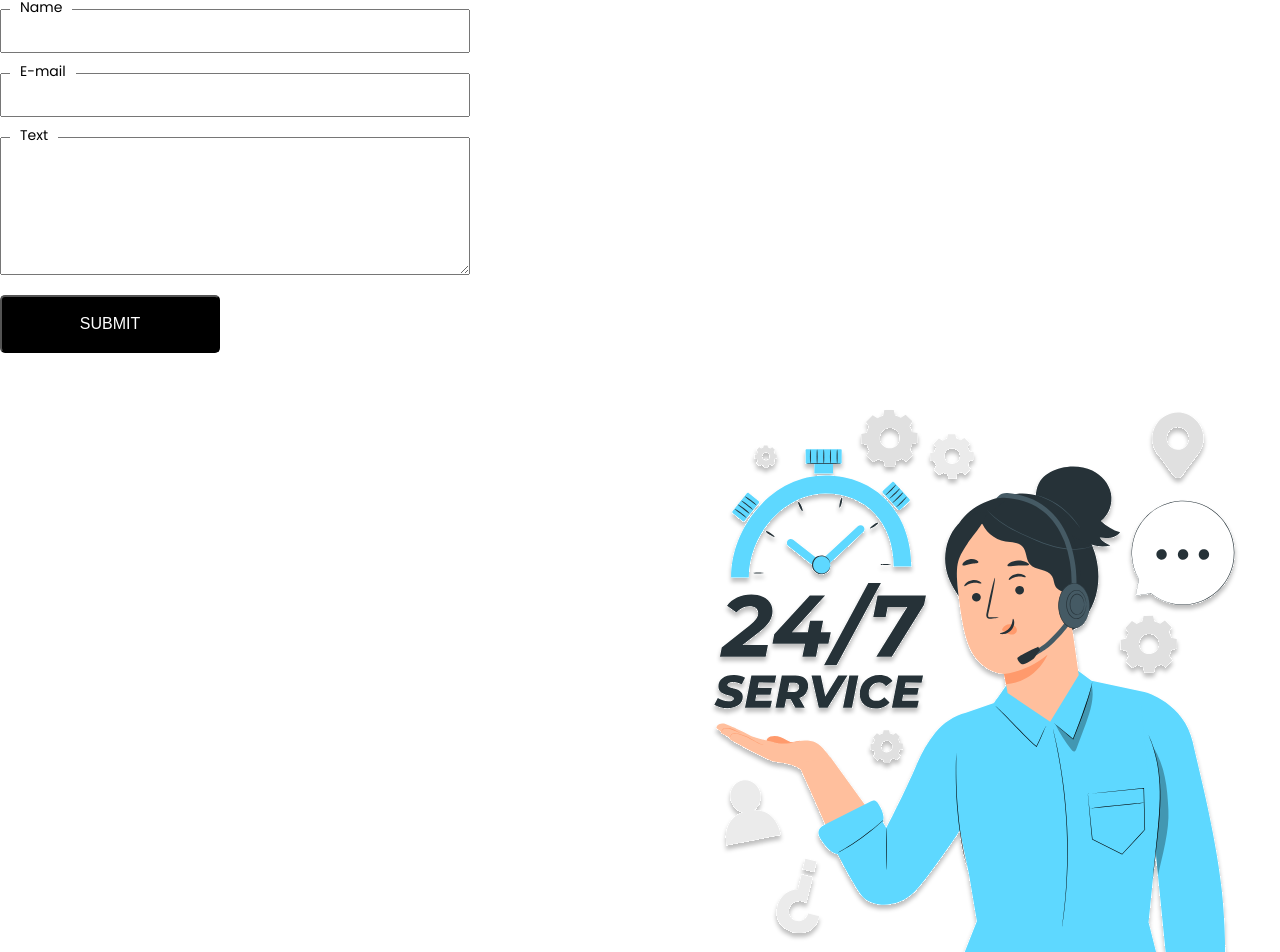
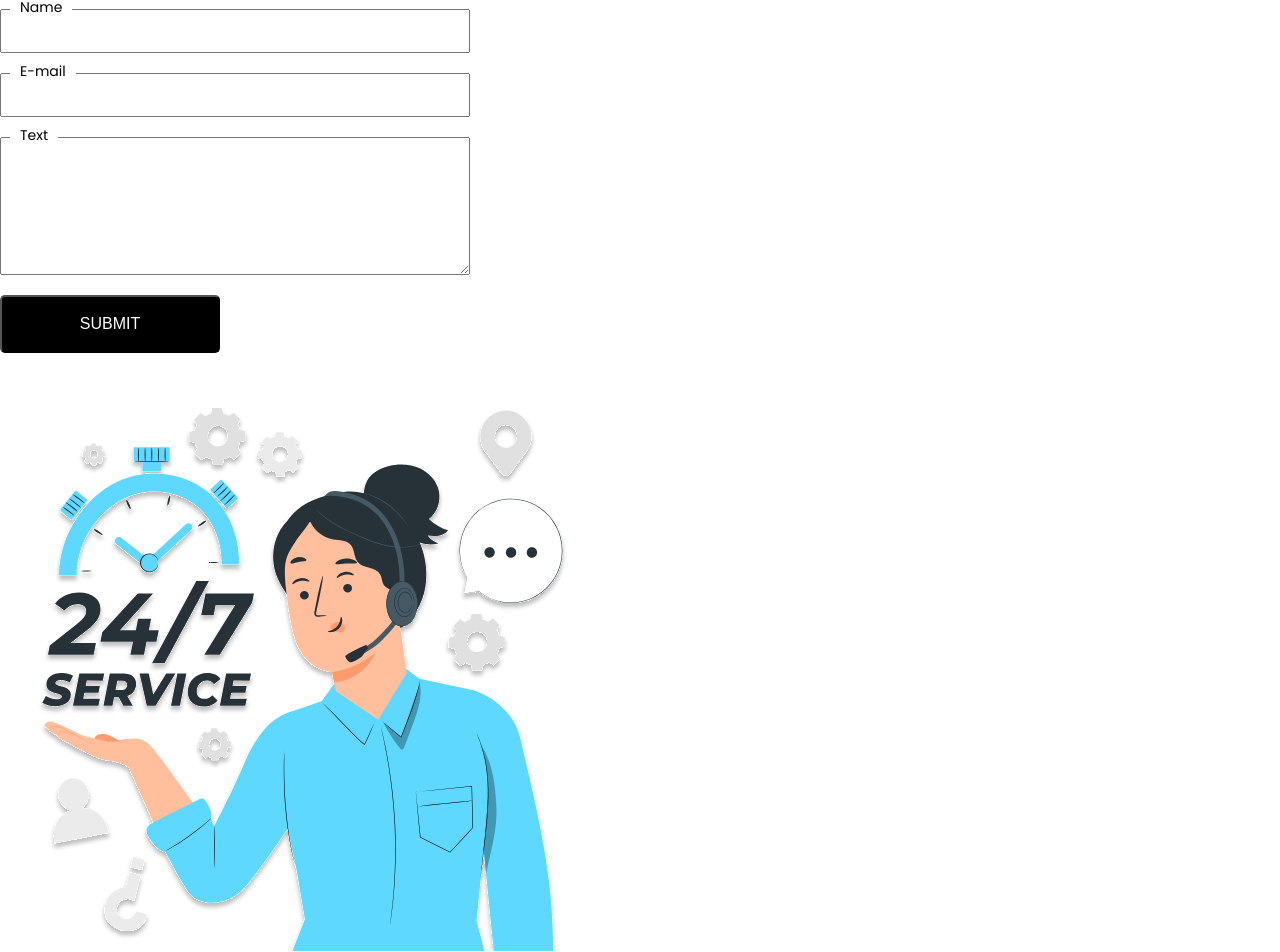
Before and after one commit to killshotroxs/contact-us, a React (Vite) app: page / in a window 1280 px wide. Shown: the part 347-1299 px from the top of the page. Built offline with nearby package versions, Linux system fonts and the light colour scheme.

Commit message:
file changes

```diff
--- a/src/components/ContactForm/ContactForm.component.scss
+++ b/src/components/ContactForm/ContactForm.component.scss
@@ -1,9 +1,9 @@
 container{
-    display: grid;
-    grid-template-rows: 1fr 1fr;
-    grid-template-columns: 1fr 1fr;
-    max-width: 1000px;
-    margin: 0 auto;
+    display: flex;
+  max-width: 1000px;
+  margin: 0 auto;
+  margin-top: 40px;
+  align-items: end;
 }
 
 .top-btn {
@@ -15,8 +15,6 @@ container{
     display: flex;
     flex-direction: column;
     gap: 24px;
-    height: 540px;
-    width: 470px;
   }
   .contact-form form {
     display: flex;
@@ -24,6 +22,7 @@ container{
     padding-bottom: 20px;
     flex-direction: column;
   }
+
   .form-control {
     display: flex;
     flex-direction: column;
@@ -46,15 +45,3 @@ container{
     background-color: white;
     padding: 0 10px;
   }
-
-  .contact-image {
-    flex: 1; /* Let the image take available space */
-    display: flex;
-    justify-content: flex-end; /* Align the image to the right */
-    align-items: center; /* Vertically center the image */
-  }
-
-  .contact-image img {
-    max-width: 100%; /* Ensure the image doesn't exceed its container */
-    max-height: 100%;
-  }
--- a/src/components/ContactHeader/ContactHeader.component.scss
+++ b/src/components/ContactHeader/ContactHeader.component.scss
@@ -4,6 +4,5 @@ font-weight: 800;
 }
 
 p{
-    font-size: 16px;
     font-weight: 500;
     }
```
